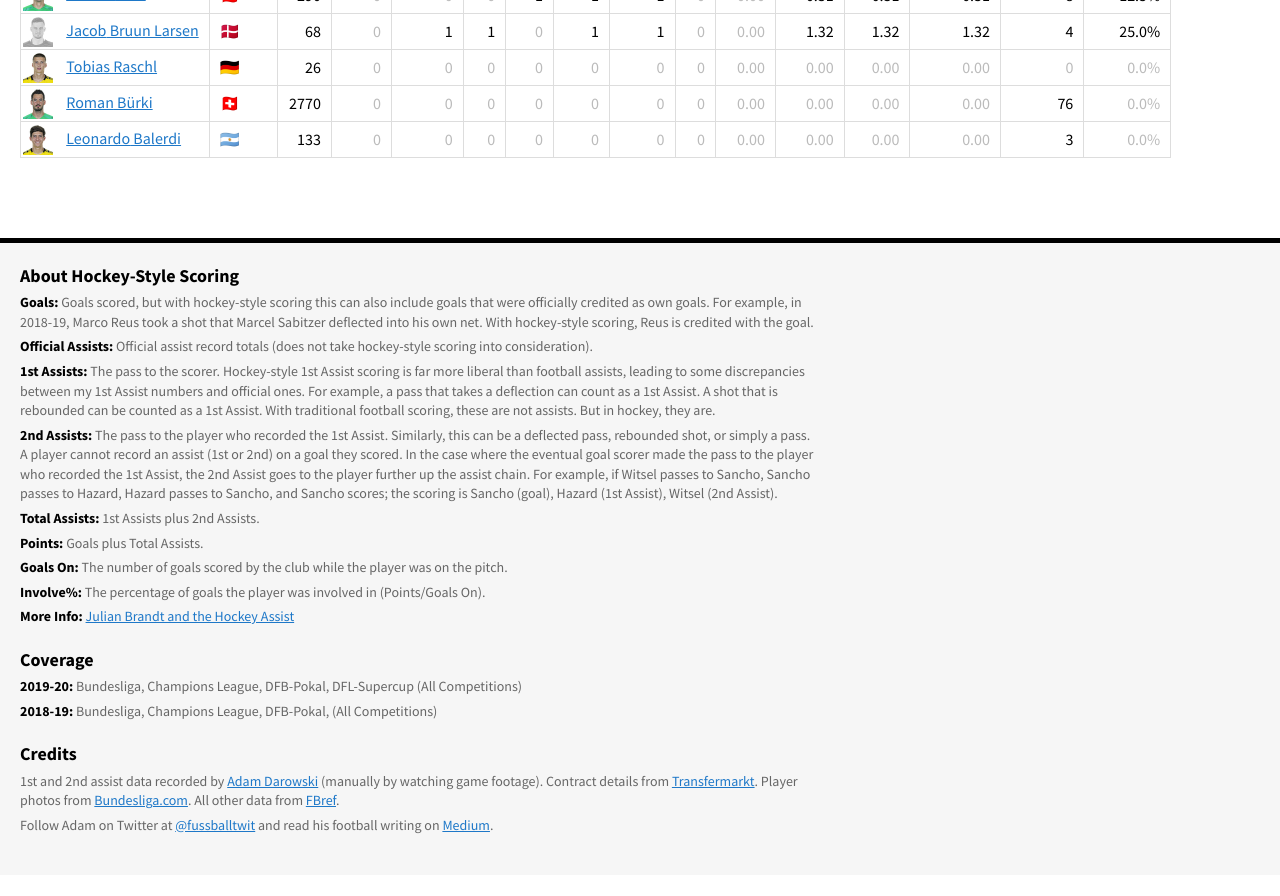
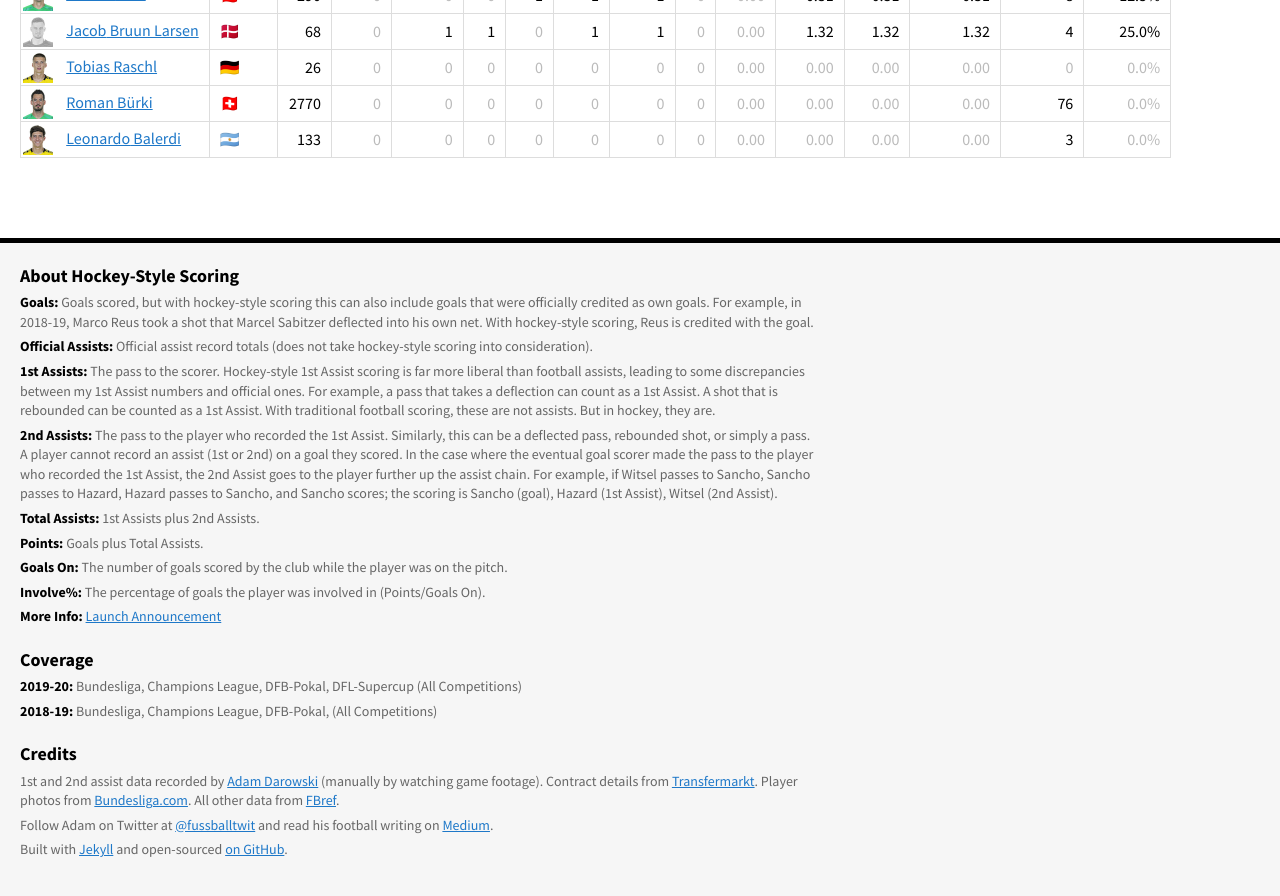
Before and after one commit to adarowski/bvb, a Jekyll site: the page built from index.html, in a window 1280 px wide and 900 px high, scrolled down 1384 px. Shown: the top 896 px of the window. Built offline with Jekyll 4.4.1, drawn with Linux system fonts in a browser that asks for light colours; before the commit the page ends 2259 px from its top, so only the background shows below that.

Commit message:
Add Github link to footer

```diff
--- a/_includes/footer.html
+++ b/_includes/footer.html
@@ -9,7 +9,7 @@
     <li><strong>Points:</strong> Goals plus Total Assists.</li>
     <li><strong>Goals On:</strong> The number of goals scored by the club while the player was on the pitch.</li>
     <li><strong>Involve%:</strong> The percentage of goals the player was involved in (Points/Goals On).</li>
-    <li><strong>More Info:</strong> <a href="https://medium.com/@fussballtwit/julian-brandt-and-the-hockey-assist-ce2bb120bd9d?source=friends_link&sk=301ea88c11f98f509f7195de35ee6ec8">Julian Brandt and the Hockey Assist</a></li>
+    <li><strong>More Info:</strong> <a href="https://medium.com/@fussballtwit/new-site-borussia-dortmund-hockey-style-scoring-6f6bfde33ada?source=friends_link&sk=e53f2715e30c10276eec57e5f0a4f9ec">Launch Announcement</a></li>
   </ul>
   <h3>Coverage</h3>
   <ul>
@@ -19,4 +19,5 @@
   <h3>Credits</h3>
   <p>1st and 2nd assist data recorded by <a href="http://darowski.com">Adam Darowski</a> (manually by watching game footage). Contract details from <a href="http://transfermarkt.com">Transfermarkt</a>. Player photos from <a href="http://bundesliga.com">Bundesliga.com</a>. All other data from <a href="http://fbref.com">FBref</a>.</p>
   <p>Follow Adam on Twitter at <a href="http://twitter.com/fussballtwit">@fussballtwit</a> and read his football writing on <a href="http://medium.com/@fussballtwit">Medium</a>.</p>
+  <p>Built with <a href="https://jekyllrb.com/">Jekyll</a> and open-sourced <a href="https://github.com/adarowski/bvb">on GitHub</a>.</p>
 </div>
```
